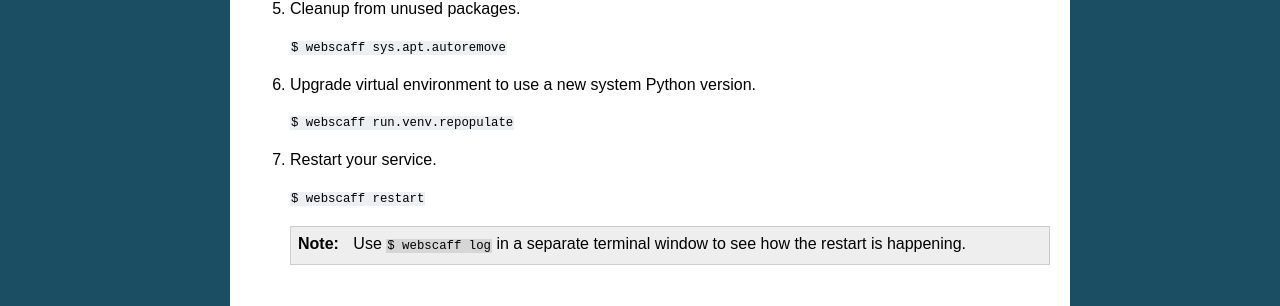
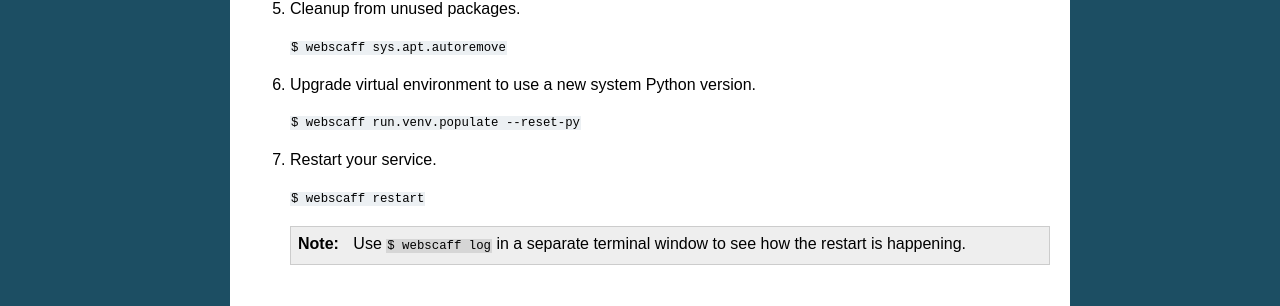
Before and after one commit to idlesign/webscaff, a Sphinx documentation site: the page built from docs/source/faq.rst, in a window 1280 px wide. Shown: the part 772-1078 px from the top of the page. Built offline with Sphinx 7.4.7, drawn with Linux system fonts in a browser that asks for light colours.

Commit message:
Docs update.

```diff
--- a/docs/source/faq.rst
+++ b/docs/source/faq.rst
@@ -42,7 +42,7 @@ This roughly boils to:
 
 6. Upgrade virtual environment to use a new system Python version.
 
-   ``$ webscaff run.venv.repopulate``
+   ``$ webscaff run.venv.populate --reset-py``
 
 7. Restart your service.
 
```
